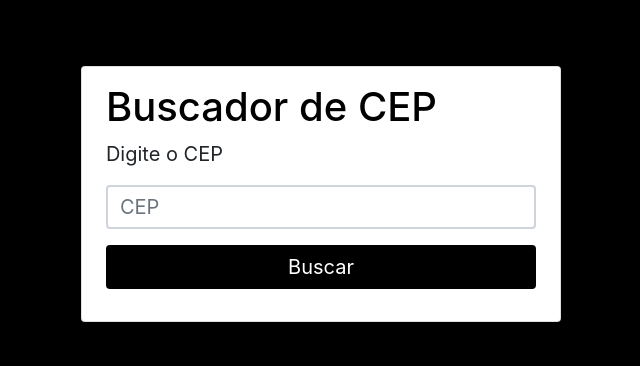
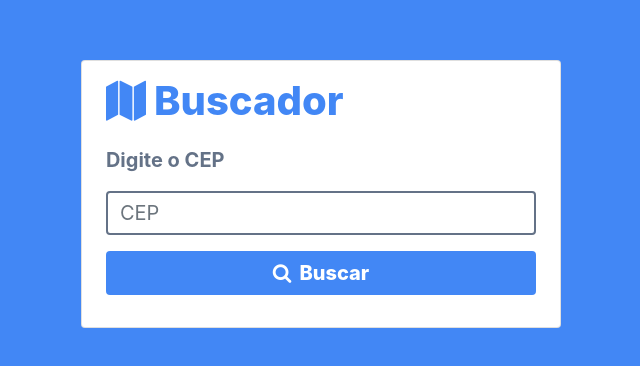
Before and after one commit to JoaoCFN/Buscador_Endereco, a website: page index.html in a window 1280 px wide. Shown: the part 206-572 px from the top of the page, without its empty margins (319-959 px from the left). Drawn offline with nearby package versions, Linux system fonts and the light colour scheme.

Commit message:
att no estilo do front

```diff
--- a/estilo.css
+++ b/estilo.css
@@ -1 +1 @@
-body{background:#000}.buscador{height:100vh;display:flex;align-items:center;justify-content:center}.buscador .card{margin:0 auto;width:30rem;max-width:90%}.buscador .card .buscar{width:90%;margin:0 auto}.buscador .card .buscar .btn-buscar{background-color:#000;color:#fff;width:100%;font-size:20px;box-shadow:none}.buscador .card .buscar .btn-buscar:hover{background-color:#fff;color:#000;border-color:#000}.buscador .card .buscar h1{color:#000}.buscador .card .buscar label{font-size:20px}.buscador .card .buscar input{border-width:2px;font-size:20px}.buscador .card .buscar input:focus{border-color:#000;box-shadow:none}.buscador .card .endereco{text-align:center;font-size:20px}.buscador .card .endereco h1{font-size:25px}
+body{background:#4287f5}.buscador{height:100vh;display:flex;align-items:center;justify-content:center}.buscador .card{margin:0 auto;width:30rem;max-width:90%}.buscador .card .buscar{width:90%;margin:0 auto}.buscador .card .buscar .btn-buscar{background-color:#4287f5;color:#fff;width:100%;font-size:20px;box-shadow:none;font-weight:800}.buscador .card .buscar .btn-buscar:hover{background-color:#fff;color:#4287f5;border-color:#4287f5}.buscador .card .buscar h1{color:#4287f5;font-weight:800}.buscador .card .buscar label{font-size:20px;font-weight:700;color:#647287}.buscador .card .buscar input{border-width:2px;font-size:20px;border-color:#647287;color:#647287}.buscador .card .buscar input:focus{border-color:#4287f5}.buscador .card .endereco{text-align:center;font-size:20px;color:#647287;font-weight:600}.buscador .card .endereco h1{font-size:25px;font-weight:700}
--- a/index.html
+++ b/index.html
@@ -10,7 +10,8 @@
     <link rel="stylesheet" href="https://stackpath.bootstrapcdn.com/bootstrap/4.3.1/css/bootstrap.min.css" integrity="sha384-ggOyR0iXCbMQv3Xipma34MD+dH/1fQ784/j6cY/iJTQUOhcWr7x9JvoRxT2MZw1T" crossorigin="anonymous">
 
     <!-- Fonte Awesome -->
-    <link rel="stylesheet" href="https://stackpath.bootstrapcdn.com/font-awesome/4.7.0/css/font-awesome.min.css">
+    <!-- <link rel="stylesheet" href="https://stackpath.bootstrapcdn.com/font-awesome/4.7.0/css/font-awesome.min.css"> -->
+    <link rel="stylesheet" href="node_modules/font-awesome/css/font-awesome.min.css">
 
     <!-- CSS -->
     <link rel="stylesheet" href="estilo.css">
@@ -21,12 +22,12 @@
         <section class="buscador">
             <div class="card">
                 <div class="buscar pt-3 pb-3">
-                    <h1>Buscador de CEP</h1>
+                    <h1><i class="fa fa-map pb-3 pr-2"></i>Buscador</h1>
                     <div class="form-group">
                         <label class="pb-2">Digite o CEP</label>
                         <input type="text" class="form-control" id="cep" placeholder="CEP">
                     </div>
-                    <button class="btn btn-buscar">Buscar</button>
+                    <button class="btn btn-buscar"><i class="fa fa-search pr-2"></i>Buscar</button>
                 </div>
                 <div class="endereco pb-2">
                     <h1 class="titulo"></h1>
@@ -55,6 +56,5 @@
     <script src="https://cdnjs.cloudflare.com/ajax/libs/popper.js/1.14.7/umd/popper.min.js" integrity="sha384-UO2eT0CpHqdSJQ6hJty5KVphtPhzWj9WO1clHTMGa3JDZwrnQq4sF86dIHNDz0W1" crossorigin="anonymous"></script>
     <script src="https://stackpath.bootstrapcdn.com/bootstrap/4.3.1/js/bootstrap.min.js" integrity="sha384-JjSmVgyd0p3pXB1rRibZUAYoIIy6OrQ6VrjIEaFf/nJGzIxFDsf4x0xIM+B07jRM" crossorigin="anonymous"></script>
     <script src="js/index.js"></script>
-    <script src="js/server.js"></script>
   </body>
 </html>
--- a/js/index.js
+++ b/js/index.js
@@ -12,7 +12,7 @@ btn_buscar.addEventListener("click", () => {
     fetch(`https://viacep.com.br/ws/${cep_conv}/json`)
     .then(response => response.json())
     .then(data => {
-        titulo.innerHTML = `Endereço`;
+        titulo.innerHTML = `<i class="fa fa-street-view pr-2"></i>Endereço`;
         rua.innerHTML = `${data.logradouro}`;
         bairro.innerHTML = `${data.bairro}`;
         cidade.innerHTML = `${data.localidade} - ${data.uf}`;
--- a/package.json
+++ b/package.json
@@ -20,6 +20,7 @@
   "homepage": "https://github.com/JoaoCFN/Buscador_Endereco#readme",
   "dependencies": {
     "axios": "^0.19.2",
-    "express": "^4.17.1"
+    "express": "^4.17.1",
+    "font-awesome": "^4.7.0"
   }
 }
--- a/sass/style.scss
+++ b/sass/style.scss
@@ -1,6 +1,8 @@
 // variáveis
-$bg: #000;
+$bg: #4287f5;
 $white: #fff;
+$grey: #647287;
+
 
 @mixin botao($back, $color, $name){
     .btn-#{$name}{
@@ -9,6 +11,7 @@ $white: #fff;
         width: 100%;
         font-size: 20px;
         box-shadow: none;
+        font-weight: 800;
     }
 
     .btn-#{$name}:hover{
@@ -45,18 +48,22 @@ body{
 
             h1{
                 color: $bg;
+                font-weight: 800;
             }
 
             label{
                 font-size: 20px;
+                font-weight: 700;
+                color: $grey;
             }
 
             input{
                 border-width: 2px;
                 font-size: 20px;
+                border-color: $grey;
+                color: $grey;
                 &:focus{
                     border-color: $bg;
-                    box-shadow: none;
                 }
             }
 
@@ -65,9 +72,12 @@ body{
         .endereco{
             text-align: center;
             font-size: 20px;
+            color: $grey;
+            font-weight: 600;
 
             h1{
                 font-size: 25px;
+                font-weight: 700;
             }
         }
     }
```
Also changed, not shown: 1 other file.
